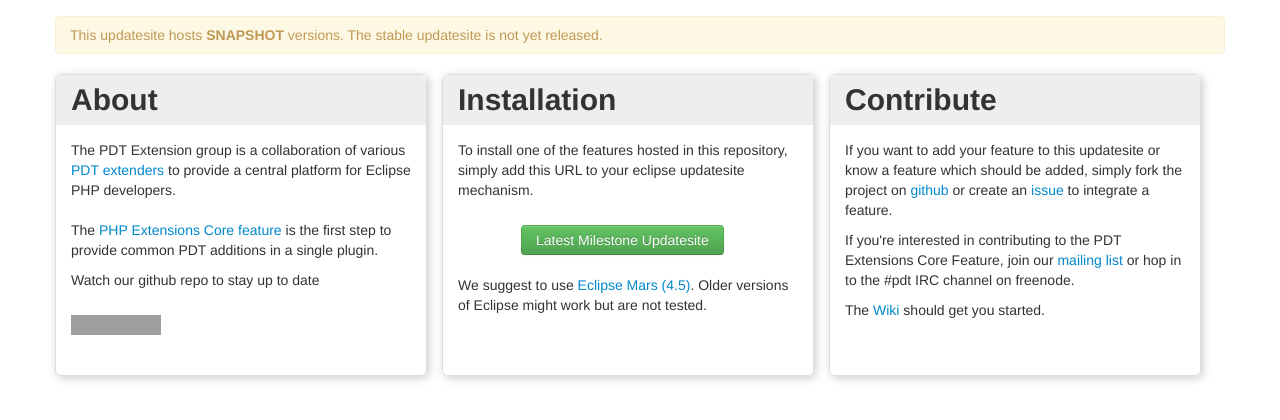
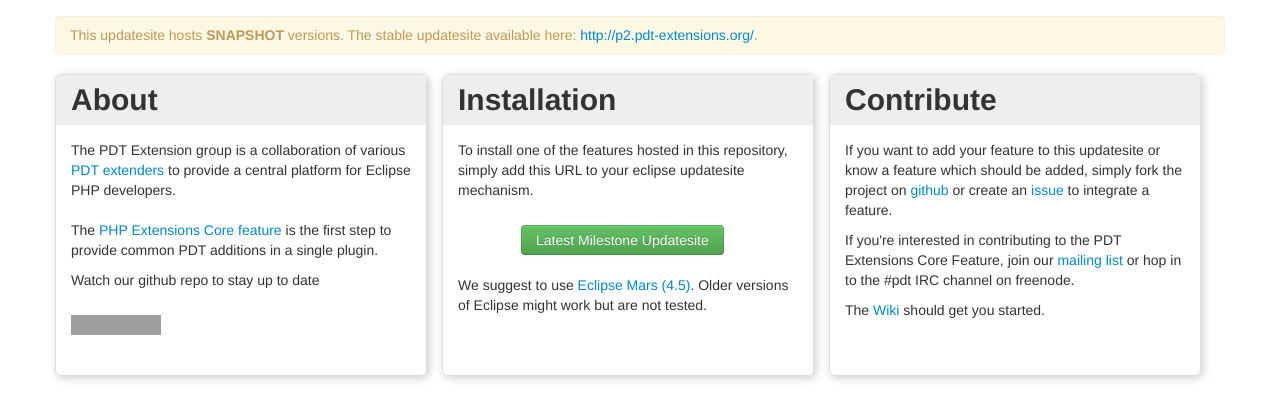
Before and after one commit to pdt-eg/p2-mirror-dev, a Jekyll site: the page built from index.html, in a window 1280 px wide, cut to the strip 397-817 px from the top of the page. Built offline with Jekyll 4.4.1, drawn with Linux system fonts in a browser that asks for light colours; nearby versions of some CDN libraries; grey boxes are pictures that could not be loaded.

Commit message:
Add link to stable version

```diff
--- a/index.html
+++ b/index.html
@@ -14,7 +14,7 @@
 <div class="container home">
 
     <div class="alert snapshotwarning">
-        This updatesite hosts <strong>SNAPSHOT</strong> versions. The stable updatesite is not yet released.
+      This updatesite hosts <strong>SNAPSHOT</strong> versions. The stable updatesite available here: <a href="http://http://p2.pdt-extensions.org/">http://p2.pdt-extensions.org/</a>.
     </div>
 
     <div class="connection  span4 first">
```
Also changed, not shown: 1 other file.
